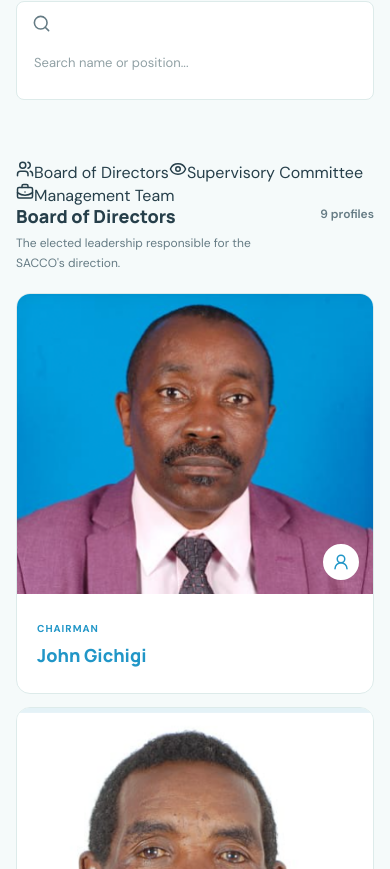
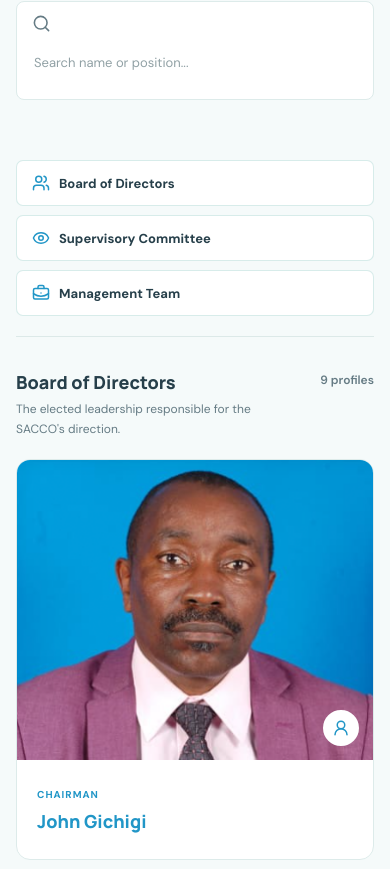
Before and after one commit to fellyke/muki-sacco-website, a React (Vite) app: page /team in a window 390 px wide. Shown: the part 5355-6224 px from the top of the page. Built offline with nearby package versions, Linux system fonts and the light colour scheme.

Commit message:
update the team styling

```diff
--- a/src/pages/team.css
+++ b/src/pages/team.css
@@ -514,57 +514,64 @@
   color: #91a1a5;
 }
 
-/* Tabs */
+/* Simple navigation links */
 
-.team-tabs {
+.team-navigation-links {
   display: flex;
   align-items: center;
-  gap: 10px;
-  margin-bottom: 38px;
-  padding-bottom: 16px;
+  flex-wrap: wrap;
+  gap: 12px;
+  margin: 30px 0 45px;
+  padding-bottom: 20px;
   border-bottom: 1px solid #dce9e8;
 }
 
-.team-tabs button {
+.team-navigation-links a {
   display: inline-flex;
   align-items: center;
   justify-content: center;
-  gap: 10px;
-  min-height: 47px;
-  padding: 0 17px;
-  border: 1px solid transparent;
+  gap: 9px;
+  min-height: 46px;
+  padding: 0 18px;
+  border: 1px solid var(--team-border);
   border-radius: 7px;
-  color: var(--team-muted);
-  background: transparent;
-  cursor: pointer;
+  color: var(--team-dark);
+  background: var(--team-white);
+  text-decoration: none;
   font-size: 13px;
   font-weight: 700;
-  transition: all 0.2s ease;
+  transition: all 0.25s ease;
 }
 
-.team-tabs button:hover {
+.team-navigation-links a svg {
   color: var(--team-blue);
-  background: rgba(96, 180, 172, 0.08);
+  transition: color 0.25s ease;
 }
 
-.team-tabs button.active {
-  border-color: var(--team-border);
-  color: var(--team-blue);
-  background: var(--team-white);
-  box-shadow: 0 4px 14px rgba(38, 63, 74, 0.04);
+.team-navigation-links a:hover {
+  color: var(--team-white);
+  background: var(--team-teal);
+  border-color: var(--team-teal);
 }
 
-.team-tabs button small {
-  display: grid;
-  place-items: center;
-  min-width: 25px;
-  height: 24px;
-  padding: 0 5px;
-  border-radius: 5px;
-  color: var(--team-dark);
-  background: #edf5f4;
-  font-size: 11px;
-  font-weight: 800;
+.team-navigation-links a:hover svg {
+  color: var(--team-white);
+}
+
+.team-navigation-links a:focus-visible {
+  outline: 3px solid rgba(33, 150, 199, 0.35);
+  outline-offset: 3px;
+}
+
+/* Individual directory sections */
+
+.team-directory-group {
+  margin-top: 45px;
+  scroll-margin-top: 120px;
+}
+
+.team-directory-group:first-of-type {
+  margin-top: 0;
 }
 
 /* Results heading */
@@ -994,22 +1001,25 @@
     min-width: 0;
   }
 
-  .team-tabs {
-    display: grid;
-    grid-template-columns: 1fr;
-    gap: 7px;
-    margin-bottom: 28px;
-    padding-bottom: 18px;
+  /* Mobile navigation links */
+
+  .team-navigation-links {
+    display: flex;
+    flex-direction: column;
+    align-items: stretch;
+    gap: 9px;
+    margin: 25px 0 35px;
   }
 
-  .team-tabs button {
+  .team-navigation-links a {
+    width: 100%;
     justify-content: flex-start;
-    width: 100%;
-    padding: 0 13px;
+    padding: 0 15px;
   }
 
-  .team-tabs button small {
-    margin-left: auto;
+  .team-directory-group {
+    margin-top: 35px;
+    scroll-margin-top: 90px;
   }
 
   .team-results-heading {
@@ -1079,7 +1089,7 @@
     font-size: 27px;
   }
 
-  .team-tabs button {
+  .team-navigation-links a {
     gap: 7px;
     font-size: 12px;
   }
@@ -1094,8 +1104,20 @@
 }
 
 /* ==================================================
-   10. ACCESSIBILITY
+   10. ACCESSIBILITY AND SCROLLING
 ================================================== */
+
+html {
+  scroll-behavior: smooth;
+}
+
+#board,
+#directors,
+#supervisory,
+#management,
+#leadership-directory {
+  scroll-margin-top: 120px;
+}
 
 @media (prefers-reduced-motion: reduce) {
   .team-page *,
@@ -1106,25 +1128,3 @@
     animation-duration: 0.01ms !important;
   }
 }
-html {
-  scroll-behavior: smooth;
-}
-
-#board,
-#management {
-  scroll-margin-top: 120px;
-}
-.team-tabs button.active {
-  background: #60B4AC !important;
-  color: #FFFFFF !important;
-  border-color: #60B4AC !important;
-  font-weight: 700 !important;
-}
-
-.team-tabs button.active small {
-  color: #FFFFFF !important;
-}
-
-#leadership-directory {
-  scroll-margin-top: 110px;
-}
```
